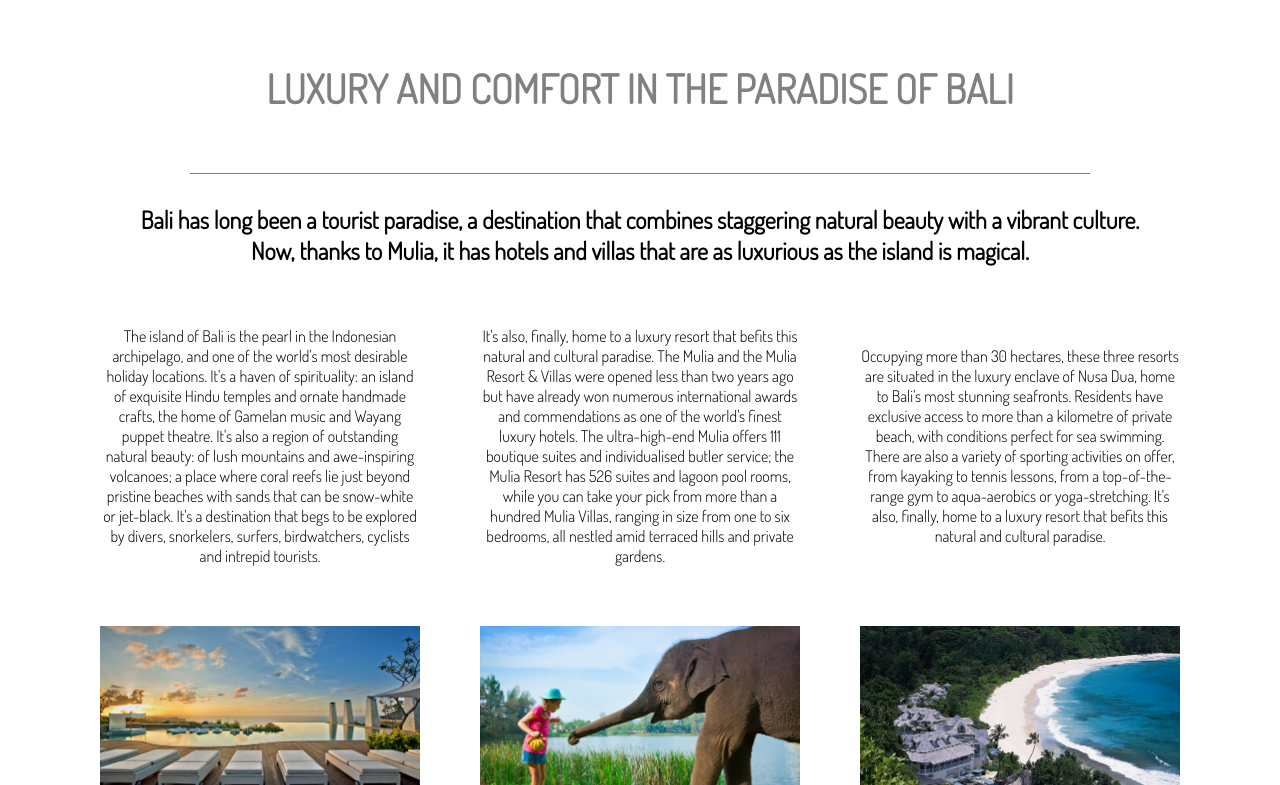
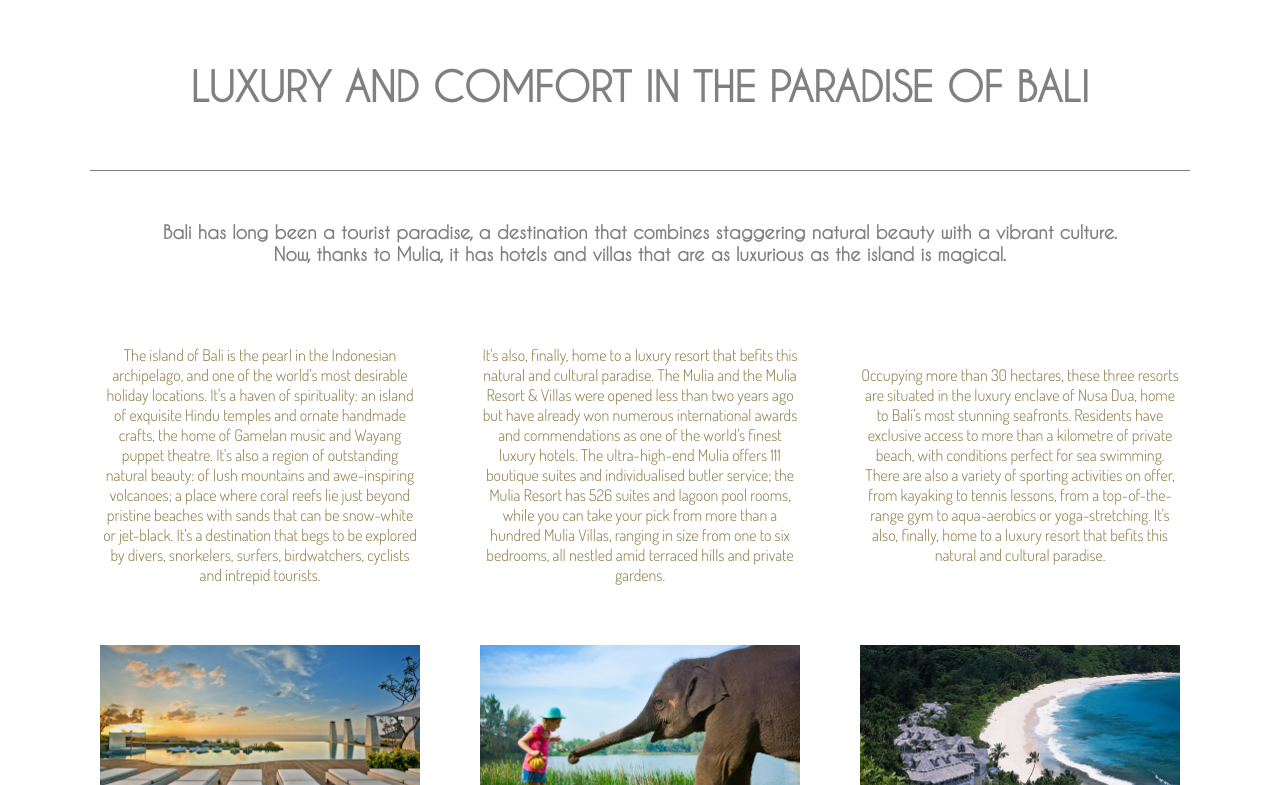
Before and after one commit to benjardine/adrich, a plain HTML site: page index.html in a window 1280 px wide. Shown: the part 797-1582 px from the top of the page. Drawn offline with nearby package versions, Linux system fonts and the light colour scheme; grey boxes are pictures that could not be loaded.

Commit message:
changing font and text size in about section

```diff
--- a/css/style.css
+++ b/css/style.css
@@ -6,6 +6,17 @@
   /* * {
     box-sizing:border-box;
       } */
+
+      /* FONTS */
+
+      @font-face {
+        font-family: 'caviar_dreams';
+        src:  url('CaviarDreams-webfont.woff') format('woff');
+
+        font-weight: normal;
+        font-style: normal;
+
+    }
 
 .header-container {
     height:100vh;
@@ -66,7 +77,7 @@
 }
 
 .title-underline {
-    width: 900px;
+    width: 1100px;
     border-bottom: 1px solid grey;
     margin: auto;
 }
@@ -75,14 +86,16 @@
     color: grey;
     font-size: 40px;
     text-align-last: center;
-    font-family: 'Dosis', sans-serif;
+    font-family: 'caviar_dreams';
     padding: 60px;
 }
 
 .title h2 {
     text-align-last: center;
-    font-family: 'Dosis', sans-serif;
-    padding: 30px;
+    font-family: 'caviar_dreams';
+    padding: 50px;
+    color: grey;
+    font-size: 18px;
 }
 
 .about-text-container {
@@ -97,6 +110,7 @@
     height: auto;
     font-family: 'Dosis', sans-serif;
     text-align: center;
+    color: #8C7943;
 }
 
 .about-images {
```
Also changed, not shown: css/CaviarDreams-webfont.woff (added), 1 other file.
